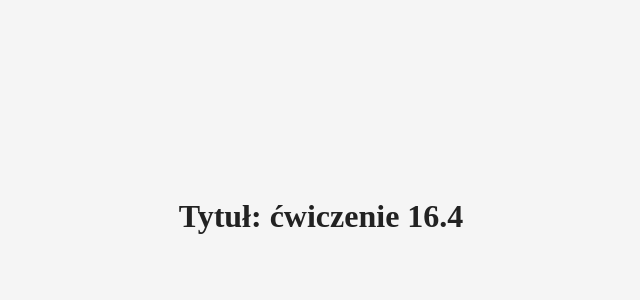
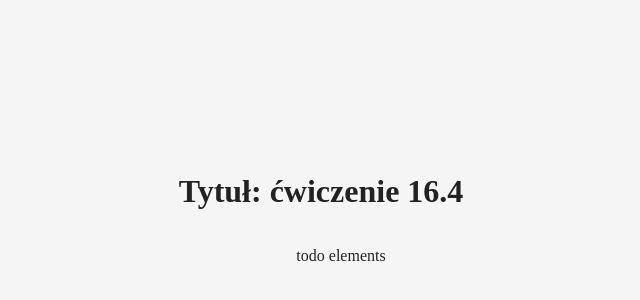
Before and after one commit to SliwK/Exercise-16.4, a React app: page / in a window 1280 px wide. Shown: the part 192-492 px from the top of the page, without its empty margins (327-967 px from the left). Built offline with nearby package versions, Linux system fonts and the light colour scheme.

Commit message:
Correct js

```diff
--- a/package.json
+++ b/package.json
@@ -25,7 +25,6 @@
     "webpack": "^3.10.0"
   },
   "dependencies": {
-    "uui": "^1.0.3",
     "uuid": "^3.2.1"
   }
 }
--- a/src/components/TodoList.js
+++ b/src/components/TodoList.js
@@ -0,0 +1,14 @@
+import React from 'react';
+
+
+class TodoList extends React.Component {
+	constructor(props) {
+		super(props);
+	}
+
+	render() {
+		return <ul>{"todo elements"}</ul>;
+	}
+}
+
+export default TodoList;
--- a/src/containers/App.js
+++ b/src/containers/App.js
@@ -2,6 +2,7 @@ import React from 'react';
 import uuid from 'uuid';
 import style from './App.css';
 import Title from '../components/Title';
+import TodoList from '../components/TodoList';
 
 class App extends React.Component {
     constructor(props){
@@ -26,6 +27,7 @@ class App extends React.Component {
       return (
           <div className={style.TodoApp}>
               <Title title="Tytuł: ćwiczenie 16.4"/>
+              <TodoList/>
           </div>
       );
     }
```
Also changed, not shown: 2 other files (tests, documents, lock files or other folders). Lines whose indentation alone changed are shown as unchanged.
